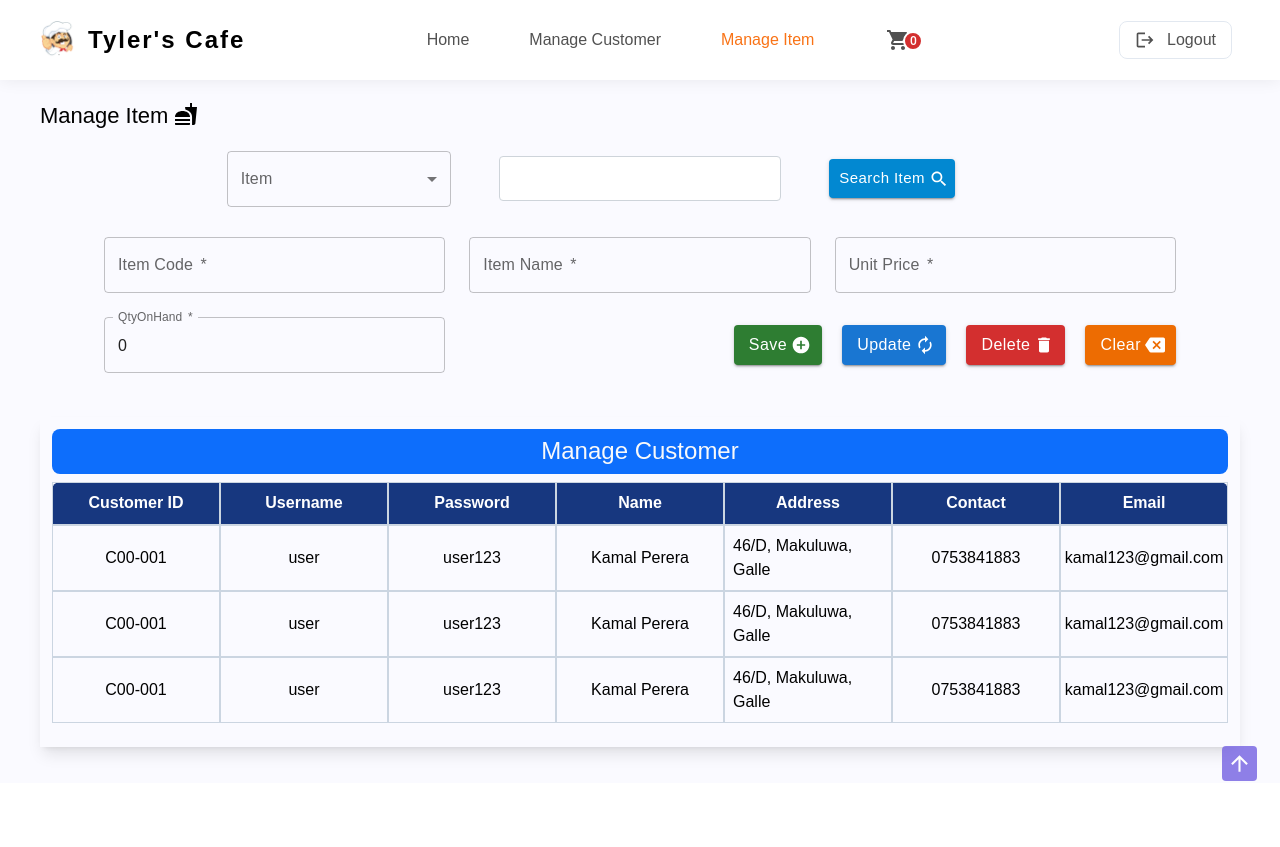
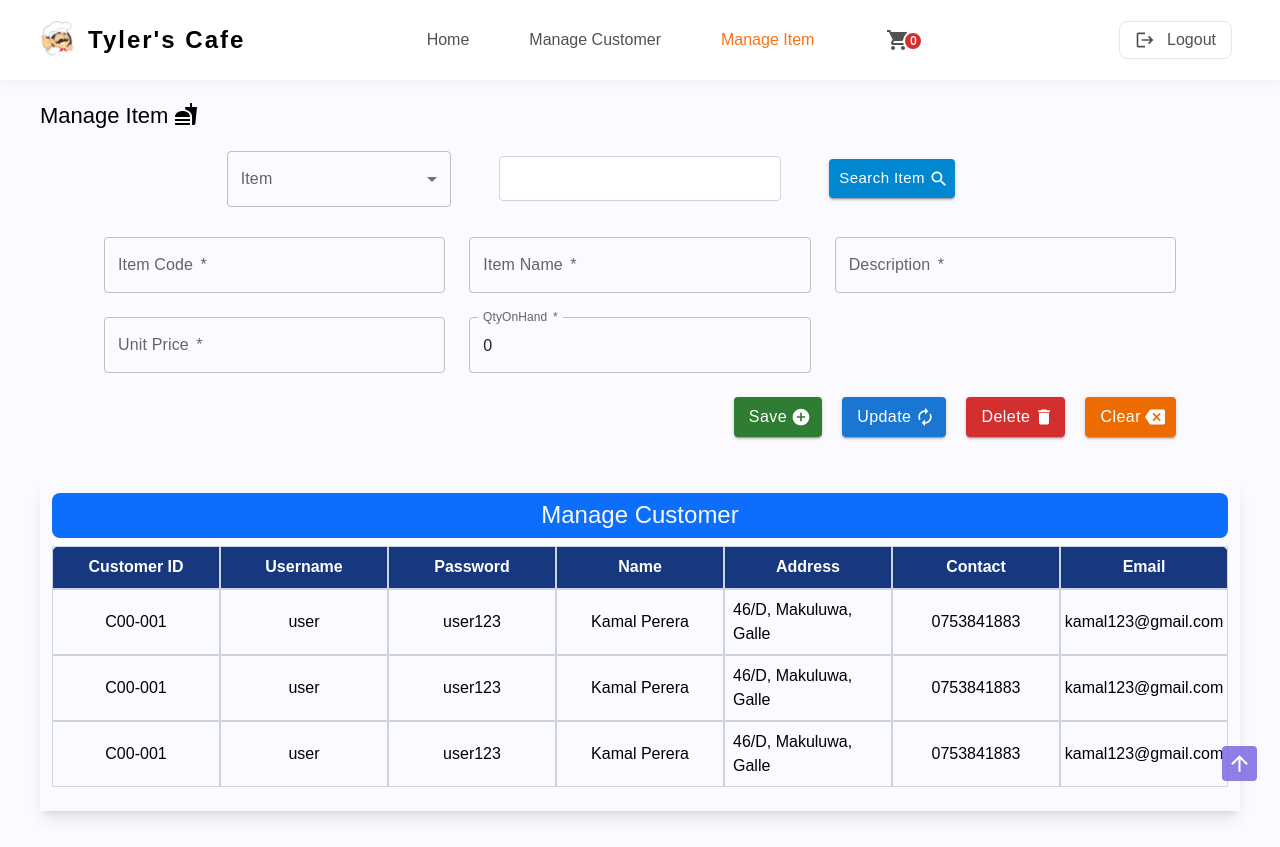
Before and after one commit to AshanSandeep06/Food-Shop-System, a React (Create React App) app in the folder frontend/: page /manage_item in a window 1280 px wide. Before the commit the page ends 800 px from the top, so only its background shows below. Built offline with nearby package versions, Linux system fonts and the light colour scheme.

Commit message:
Content Updated in ManageItem Component

```diff
--- a/frontend/src/pages/ManageItem/ManageItem.tsx
+++ b/frontend/src/pages/ManageItem/ManageItem.tsx
@@ -120,6 +120,12 @@ const ManageItem = () => {
               placeHolderText: "Item Name",
             },
             {
+              label: "Description",
+              textFieldType: "text",
+              name: "description",
+              placeHolderText: "Description",
+            },
+            {
               label: "Unit Price",
               textFieldType: "text",
               name: "unitPrice",
```
